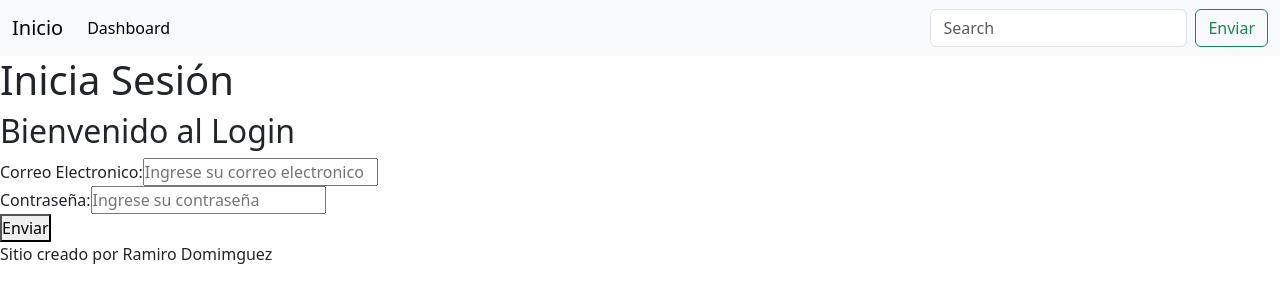
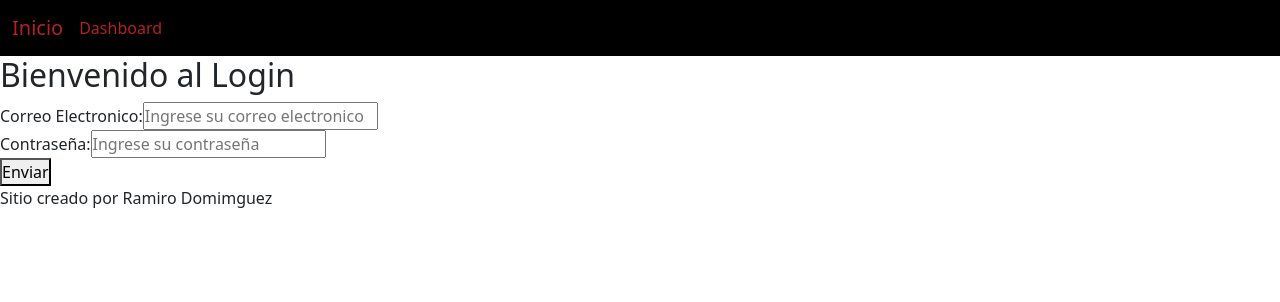
Before and after one commit to Ramiro99-99/proyecto-final, a React (Vite) app: page /Login in a window 1280 px wide. Shown: the top 302 px of the page. Built offline with nearby package versions, Linux system fonts and the light colour scheme.

Commit message:
add: estilos para el home y creacion de la carpeta header.css para sus estilos propios

```diff
--- a/src/components/Header.jsx
+++ b/src/components/Header.jsx
@@ -1,6 +1,6 @@
 import { Link } from "react-router-dom"
 import { useState } from "react"
-import "../style/home.css"
+import "../style/header.css"
 
 
 {/*alt para escribir en varias lineas a la vez */}
@@ -14,7 +14,7 @@ const Header = () => {
     <header>
       {user &&(
 
-        <nav className="navbar navbar-expand-lg bg-body-tertiary">
+        <nav className="navbar navbar-expand-lg nav">
           <div className="container-fluid">
             <button className="navbar-toggler" type="button" data-bs-toggle="collapse" data-bs-target="#navbarTogglerDemo01" aria-controls="navbarTogglerDemo01" aria-expanded="false" aria-label="Toggle navigation">
               <span className="navbar-toggler-icon"></span>
@@ -23,12 +23,8 @@ const Header = () => {
               <Link to="/" className="navbar-brand">Inicio</Link>
               <ul className="navbar-nav me-auto mb-2 mb-lg-0">
                 <li className="nav-item">
-                  <Link className="nav-link active" aria-current="page" to="Dashboard">Dashboard</Link></li>
+                  <Link className="nav-link-active" aria-current="page" to="Dashboard">Dashboard</Link></li>
               </ul>
-          <form class="d-flex" role="search">
-            <input class="form-control me-2" type="search" placeholder="Search" aria-label="Search"/>
-            <button class="btn btn-outline-success" type="submit" placeholder="Busque el producto que quiera">Enviar</button>
-          </form>
             </div>
           </div>
               </nav>
@@ -50,10 +46,6 @@ const Header = () => {
                   <Link className="nav-link active" aria-current="page" to="Register">Registrese</Link></li>
               </ul>
 
-      <form class="d-flex" role="search">
-        <input class="form-control me-2" type="search" placeholder="Search" aria-label="Search"/>
-        <button class="btn btn-outline-success" type="submit"  placeholder="Busque el producto que quiera">Enviar</button>
-      </form>
             </div>
           </div>
         </nav>
@@ -62,8 +54,14 @@ const Header = () => {
 
 
           </>
-        )}
+)}
 
+       {/*
+        <form class="d-flex" role="search">
+        <input class="form-control me-2" type="search" placeholder="Search" aria-label="Search"/>
+        <button class="btn btn-outline-success" type="submit"  placeholder="Busque el producto que quiera">Enviar</button>
+      </form>
+      */}
 
     </header >
   </>
--- /dev/null
+++ b/src/style/header.css
@@ -0,0 +1,20 @@
+
+header {
+
+  z-index: 2;
+  position: fixed;
+  width: 100%;
+}
+
+.nav{
+  background-color: black ;
+
+}
+
+.navbar-brand{
+    color:firebrick;
+}
+.nav-link-active{
+  color:firebrick;
+  text-decoration: none;
+}
--- a/src/style/home.css
+++ b/src/style/home.css
@@ -3,8 +3,11 @@
   margin: 0;
   box-sizing: border-box;
 }
-nav{
-  position: fixed;
-  background-color: black;
-  color: cadetblue;
+.busqueda{
+  width: 100%;
+  display: flex;
+  justify-content: space-between;
 }
+.buscar{
+  background-color: aqua;
+}
--- a/src/style/products.css
+++ b/src/style/products.css
@@ -21,7 +21,7 @@ padding: 10px;
 
 .card{
   width: 200px;
-  height: 430px;
+  height: 500px;
   background-color:rgba(245, 245, 245, 0.455) ;
   overflow: hidden;
   margin: 20px;
@@ -52,16 +52,19 @@ padding: 10px;
 
 
 .card-description {
-  display: none;
+  overflow: hidden;
+  text-overflow: ellipsis;
+  white-space: nowrap;
 }
 
 
 
 
 .cart-content button{
-  background-color: beige;
+  background-color: rgba(255, 0, 0, 0.445);
   border-radius: 5px;
-
+  padding: 5px;
+  margin-left: 10px;
 }
 
 
```
Also changed, not shown: src/views/Home.jsx (+10 -1 lines).
